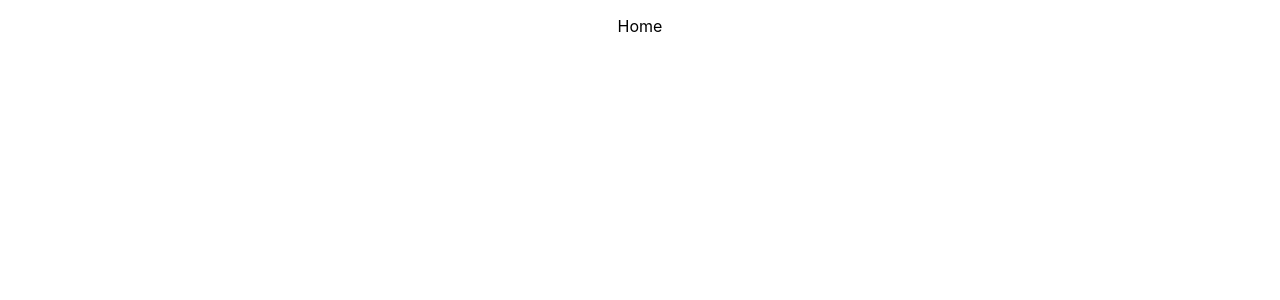
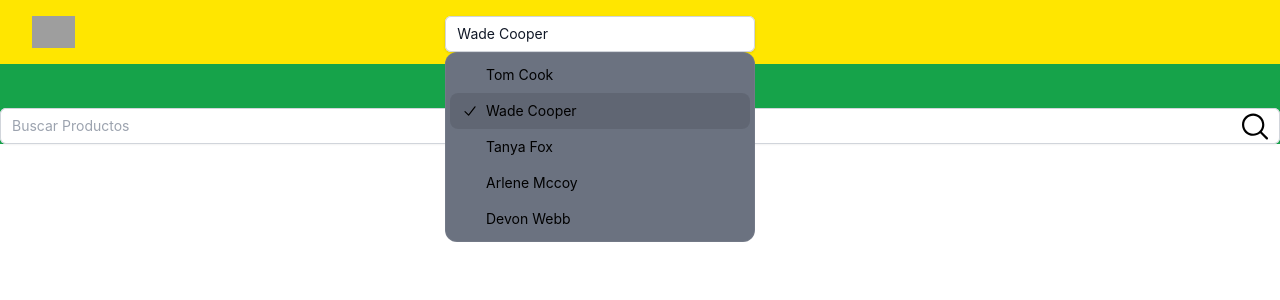
Before and after one commit to PDeRivas/mercado_libre, a React (Create React App) app: page / in a window 1280 px wide. Shown: the top 300 px of the page. Built offline with nearby package versions, Linux system fonts and the light colour scheme; no server answers; grey boxes are pictures that could not be loaded.

Commit message:
agregar tailwind

```diff
--- /dev/null
+++ b/src/components/ComboBox.js
@@ -0,0 +1,72 @@
+import { Combobox, ComboboxButton, ComboboxInput, ComboboxOption, ComboboxOptions, Transition } from '@headlessui/react'
+import { CheckIcon} from '@heroicons/react/20/solid'
+import { useState, useEffect} from 'react'
+
+const fetchApi = async (valorBuscado) => {
+  try {
+      let respuesta = await fetch(`https://api.mercadolibre.com/sites/MLA/search?q=${valorBuscado}`)
+      let json = await respuesta.json()
+
+      return json.data
+  } catch (error) {
+      console.error('Error:', error)
+  }
+}
+
+export default function Combo() {
+  const [listado, setListado] = useState([])
+  const people = [
+    { id: 1, name: 'Tom Cook' },
+    { id: 2, name: 'Wade Cooper' },
+    { id: 3, name: 'Tanya Fox' },
+    { id: 4, name: 'Arlene Mccoy' },
+    { id: 5, name: 'Devon Webb' },
+  ]
+  const [query, setQuery] = useState('')
+  const [selected, setSelected] = useState(people[1])
+
+  const filteredPeople =
+    query === ''
+      ? people
+      : people.filter((person) => {
+          return person.name.toLowerCase().includes(query.toLowerCase())
+        })
+
+  return (
+    <div className="mx-auto w-52">
+      <Combobox value={selected} onChange={(value) => setSelected(value)} __demoMode>
+        <div className="relative">
+        <ComboboxButton className="group absolute inset-y-0 right-0 px-2.5">
+          <ComboboxInput
+            className='shadow block rounded-md border-0 py-1.5 pr-20 text-gray-900 ring-1 ring-inset ring-gray-300 placeholder:text-gray-400 focus:ring-2 focus:ring-inset focus:ring-indigo-600 sm:text-sm sm:leading-6'
+            displayValue={(person) => person?.name}
+            onChange={(event) => setQuery(event.target.value)}
+          />
+          </ComboboxButton>
+        </div>
+        <Transition
+          leave="transition ease-in duration-100"
+          leaveFrom="opacity-100"
+          leaveTo="opacity-0"
+          afterLeave={() => setQuery('')}
+        >
+          <ComboboxOptions
+            anchor="bottom"
+            className="w-[var(--input-width)] rounded-xl border border-white/5 bg-gray-500 p-1 [--anchor-gap:var(--spacing-1)] empty:hidden"
+          >
+            {filteredPeople.map((person) => (
+              <ComboboxOption
+                key={person.id}
+                value={person}
+                className="group flex cursor-default items-center gap-2 rounded-lg py-1.5 px-3 select-none bg-black/2 data-[focus]:bg-black/10"
+              >
+                <CheckIcon className="invisible size-4 fill-black group-data-[selected]:visible" />
+                <div className="text-sm/6 text-black">{person.name}</div>
+              </ComboboxOption>
+            ))}
+          </ComboboxOptions>
+        </Transition>
+      </Combobox>
+    </div>
+  )
+}
--- /dev/null
+++ b/src/components/Navbar.js
@@ -0,0 +1,19 @@
+import Combo from "./ComboBox"
+import SearchBar from "./SearchBar";
+export default function Navbar() {
+  return (
+    <nav class="bg-naranja-navbar">
+      <div class="mx-auto max-w-7xl px-2 sm:px-6 lg:px-8">
+        <div class="relative flex h-16 items-center justify-between">
+          <div class="flex flex-1 items-center justify-center sm:items-stretch sm:justify-start">
+            <a href='/' class="flex flex-shrink-0 items-center">
+              <img class="h-8 w-auto" src="https://http2.mlstatic.com/frontend-assets/ml-web-navigation/ui-navigation/6.6.55/mercadolibre/logo_large_25years_v2.png" alt="Your Company" />
+            </a>
+            <Combo/>
+          </div>
+        </div>
+      </div>
+    </nav>
+
+  );
+}
--- /dev/null
+++ b/src/components/SearchBar.js
@@ -0,0 +1,37 @@
+import Logo from '../svg/lupa.svg';
+const fetchApi = async (valorBuscado) => {
+  try {
+      let respuesta = await fetch(`https://api.mercadolibre.com/sites/MLA/search?q=${valorBuscado}`)
+      let json = await respuesta.json()
+
+      return json
+  } catch (error) {
+      console.error('Error:', error)
+  }
+}
+
+export default function SearchBar() {
+
+    return (
+      <div>
+        <div className="relative mt-2 rounded-md shadow-sm">
+          <input
+            type="text"
+            name="price"
+            id="price"
+            className="block w-full rounded-md border-0 py-1.5 pr-20 text-gray-900 ring-1 ring-inset ring-gray-300 placeholder:text-gray-400 focus:ring-2 focus:ring-inset focus:ring-indigo-600 sm:text-sm sm:leading-6"
+            placeholder='Buscar Productos'
+          />
+          <div className="absolute inset-y-0 right-0 flex items-center">
+            <button>
+                <img src={Logo}
+                  className='mr-3'
+                  style={{ height: 33, width: 26 }}
+                  alt="lupaBusqueda"
+                  />
+            </button>
+          </div>
+        </div>
+      </div>
+    )
+  }
--- a/src/index.css
+++ b/src/index.css
@@ -1,3 +1,8 @@
+@tailwind base;
+@tailwind components;
+@tailwind utilities;
+@tailwind forms;
+
 body {
   margin: 0;
   font-family: -apple-system, BlinkMacSystemFont, 'Segoe UI', 'Roboto', 'Oxygen',
--- a/src/pages/Home.js
+++ b/src/pages/Home.js
@@ -1,3 +1,7 @@
+import Navbar from "../components/Navbar"
+import Search from "../components/SearchBar"
+import Combo from "../components/ComboBox"
+
 const fetchApi = async () => {
     try {
         let respuesta = await fetch('aca va la api')
@@ -10,9 +14,12 @@ const fetchApi = async () => {
 }
 
 export default function Home() {
+  fetchApi()
     return (
-      <div className="App">
-        <p>Home</p>
+      <div className="App bg-green-600">
+        <Navbar />
+        <p className="text-3xl font-bold underline">Home</p>
+        <Search />
       </div>
     );
   }
--- /dev/null
+++ b/tailwind.config.js
@@ -0,0 +1,16 @@
+/** @type {import('tailwindcss').Config} */
+module.exports = {
+  content: [
+    "./src/**/*.{js,jsx,ts,tsx}",
+  ],
+  theme: {
+    extend: {
+      colors:{
+        'naranja-navbar': '#ffe600',
+      }
+    },
+  },
+  plugins: [
+    require('@tailwindcss/forms'),
+  ],
+}
```
Also changed, not shown: package.json (+7 -2 lines), src/svg/lupa.svg (added), 1 other file (tests, documents, lock files or other folders).
